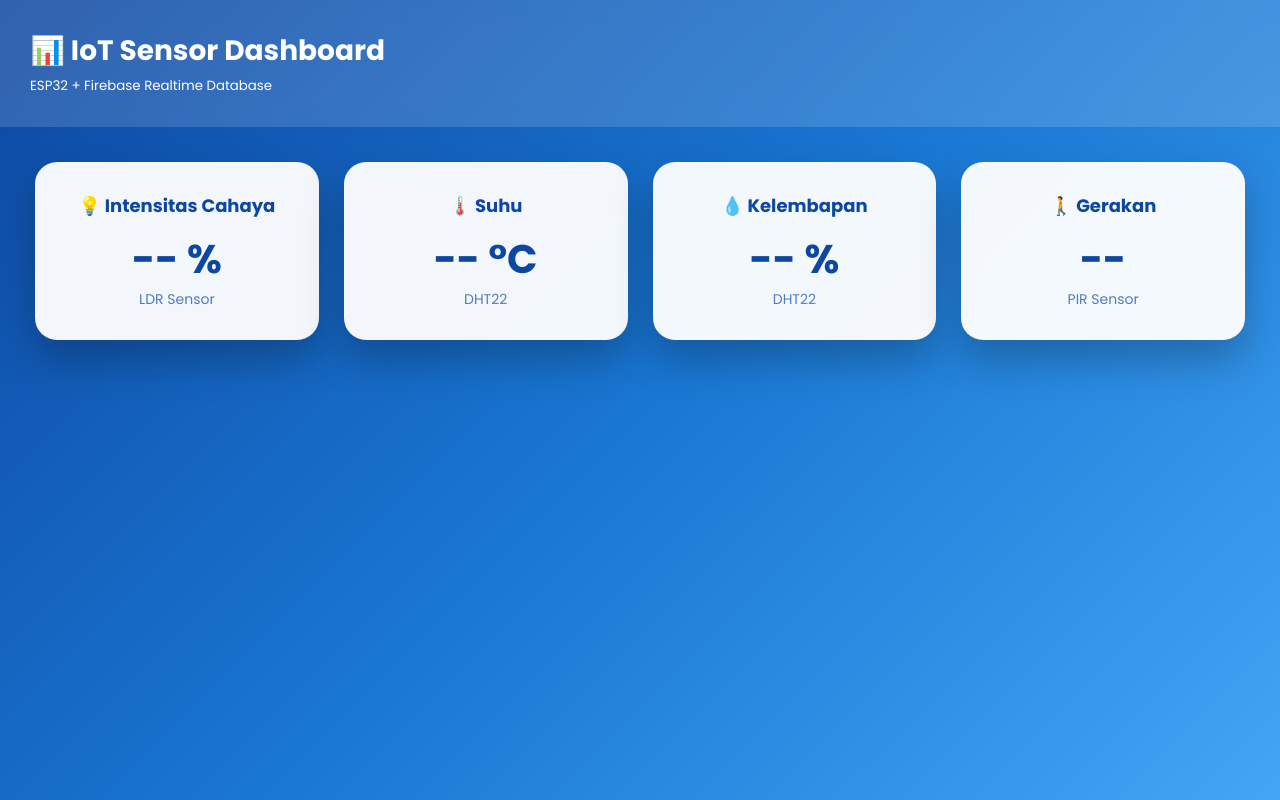
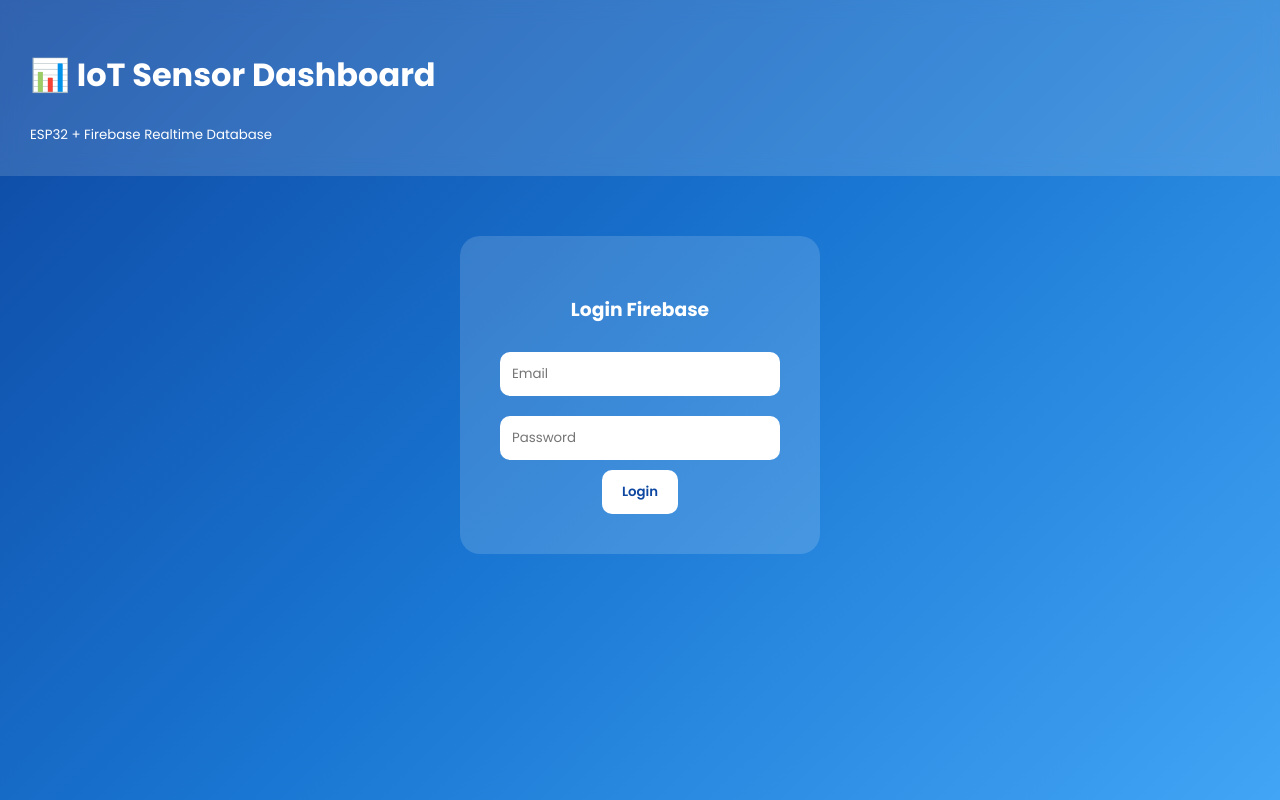
Before and after one commit to Gracefristiani13/iot-esp32-firebase-dashboard, a plain HTML site: page index.html in a window 1280 px wide. Drawn offline with Linux system fonts and the light colour scheme; no server answers.

Commit message:
index.html

```diff
--- a/index.html
+++ b/index.html
@@ -26,12 +26,6 @@
       backdrop-filter: blur(10px);
     }
 
-    .topbar h1 {
-      margin: 0;
-      font-size: 28px;
-      font-weight: 700;
-    }
-
     .grid {
       padding: 35px;
       display: grid;
@@ -48,20 +42,36 @@
       box-shadow: 0 20px 40px rgba(0,0,0,0.25);
     }
 
-    .card h3 {
-      margin: 0;
-      font-size: 18px;
-    }
-
     .value {
       font-size: 40px;
       font-weight: 700;
-      margin-top: 10px;
     }
 
-    .status {
-      font-size: 14px;
-      opacity: 0.7;
+    #loginBox {
+      padding: 40px;
+      max-width: 360px;
+      margin: 60px auto;
+      background: rgba(255,255,255,0.15);
+      border-radius: 20px;
+      text-align: center;
+    }
+
+    input {
+      width: 100%;
+      padding: 12px;
+      margin: 10px 0;
+      border-radius: 10px;
+      border: none;
+    }
+
+    button {
+      padding: 12px 20px;
+      border-radius: 10px;
+      border: none;
+      background: #fff;
+      color: #0d47a1;
+      font-weight: 600;
+      cursor: pointer;
     }
   </style>
 </head>
@@ -73,58 +83,73 @@
   <small>ESP32 + Firebase Realtime Database</small>
 </div>
 
-<div class="grid">
+<!-- LOGIN -->
+<div id="loginBox">
+  <h3>Login Firebase</h3>
+  <input id="email" placeholder="Email">
+  <input id="password" type="password" placeholder="Password">
+  <button onclick="login()">Login</button>
+</div>
+
+<!-- DASHBOARD -->
+<div class="grid" id="dashboard" style="display:none;">
   <div class="card">
     <h3>💡 Intensitas Cahaya</h3>
     <div class="value" id="light">-- %</div>
-    <div class="status">LDR Sensor</div>
   </div>
 
   <div class="card">
     <h3>🌡️ Suhu</h3>
     <div class="value" id="temp">-- °C</div>
-    <div class="status">DHT22</div>
   </div>
 
   <div class="card">
     <h3>💧 Kelembapan</h3>
     <div class="value" id="hum">-- %</div>
-    <div class="status">DHT22</div>
   </div>
 
   <div class="card">
     <h3>🚶 Gerakan</h3>
     <div class="value" id="motion">--</div>
-    <div class="status">PIR Sensor</div>
   </div>
 </div>
 
 <!-- FIREBASE -->
 <script src="https://www.gstatic.com/firebasejs/9.23.0/firebase-app-compat.js"></script>
+<script src="https://www.gstatic.com/firebasejs/9.23.0/firebase-auth-compat.js"></script>
 <script src="https://www.gstatic.com/firebasejs/9.23.0/firebase-database-compat.js"></script>
 
 <script>
-  // 🔥 CONFIG FIREBASE (PUNYAMU)
   const firebaseConfig = {
     apiKey: "AIzaSyCifJZb1HgoGSIKzExkR77A4wPETbj7Ng8",
     databaseURL: "https://iot-m13-default-rtdb.asia-southeast1.firebasedatabase.app"
   };
 
   firebase.initializeApp(firebaseConfig);
+
+  const auth = firebase.auth();
   const db = firebase.database();
 
-  // 🔥 PATH HARUS SAMA DENGAN ESP32
-  const sensorRef = db.ref("iot/sensor");
+  function login() {
+    auth.signInWithEmailAndPassword(
+      email.value,
+      password.value
+    ).then(() => {
+      document.getElementById("loginBox").style.display = "none";
+      document.getElementById("dashboard").style.display = "grid";
 
-  sensorRef.on("value", (snapshot) => {
-    const data = snapshot.val();
-    if (data) {
-      document.getElementById("light").innerText = data.light + " %";
-      document.getElementById("temp").innerText = data.temperature + " °C";
-      document.getElementById("hum").innerText = data.humidity + " %";
-      document.getElementById("motion").innerText = data.motion ? "TERDETEKSI" : "AMAN";
-    }
-  });
+      const ref = db.ref("iot/sensor");
+      ref.on("value", snap => {
+        const d = snap.val();
+        if (!d) return;
+
+        light.innerText = d.light + " %";
+        temp.innerText = d.temperature + " °C";
+        hum.innerText = d.humidity + " %";
+        motion.innerText = d.motion ? "TERDETEKSI" : "AMAN";
+      });
+    }).catch(err => alert(err.message));
+  }
 </script>
 
 </body>
```
